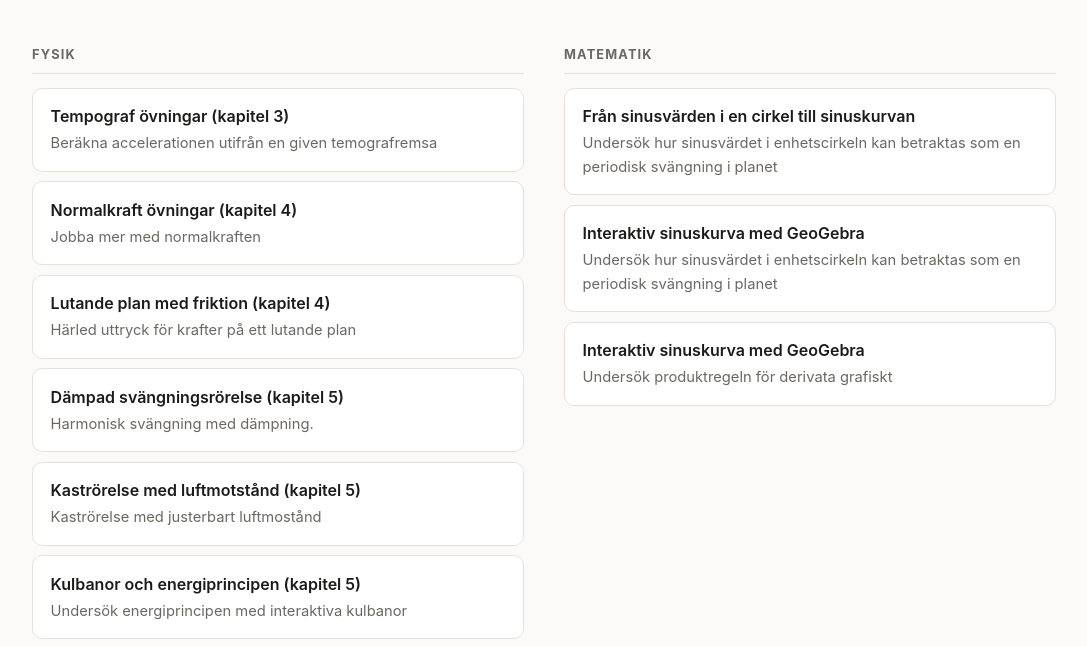
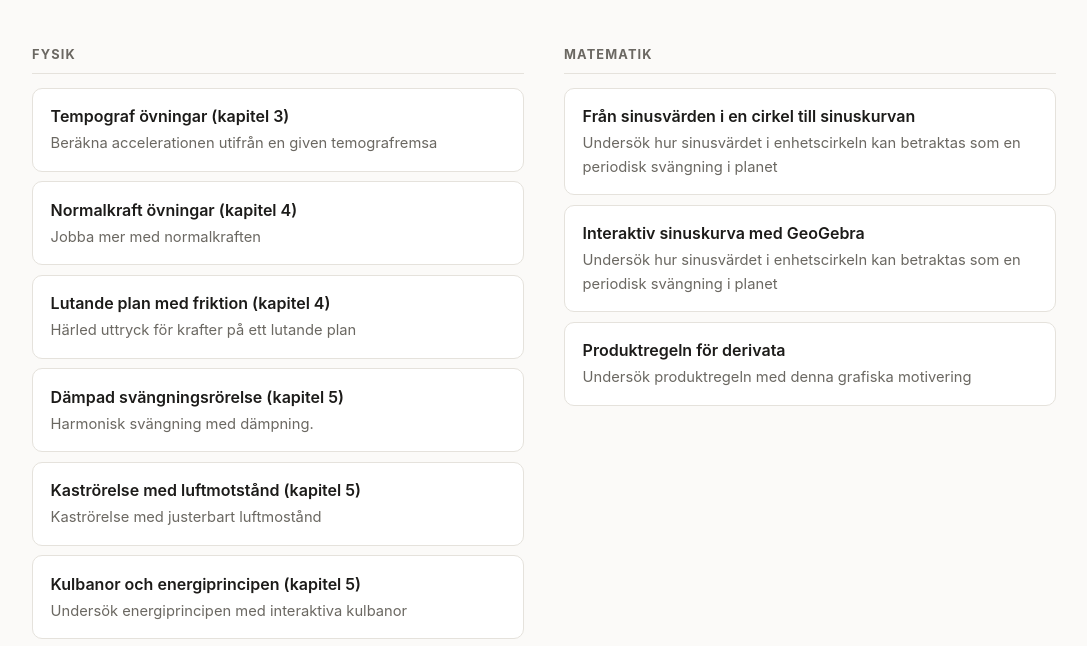
Before and after one commit to mads-rasmussen-kagg/fysik, a plain HTML site: page index.html in a window 1280 px wide. Shown: the part 131-777 px from the top of the page, without its empty margins (96-1183 px from the left). Drawn offline with Linux system fonts and the light colour scheme.

Commit message:
Update index.html

```diff
--- a/index.html
+++ b/index.html
@@ -37,7 +37,7 @@ const omraden = [
     sidor: [
       { titel: "Från sinusvärden i en cirkel till sinuskurvan",  fil: "sinuskurvan.html", beskrivning: "Undersök hur sinusvärdet i enhetscirkeln kan betraktas som en periodisk svängning i planet" },
        { titel: "Interaktiv sinuskurva med GeoGebra",  fil: "https://www.geogebra.org/m/pmtfjknk", beskrivning: "Undersök hur sinusvärdet i enhetscirkeln kan betraktas som en periodisk svängning i planet" },
-       { titel: "Interaktiv sinuskurva med GeoGebra",  fil: "produktregeln.html", beskrivning: "Undersök produktregeln för derivata grafiskt" },
+       { titel: "Produktregeln för derivata",  fil: "produktregeln.html", beskrivning: "Undersök produktregeln med denna grafiska motivering" },
     ]
   },
 ];
```
